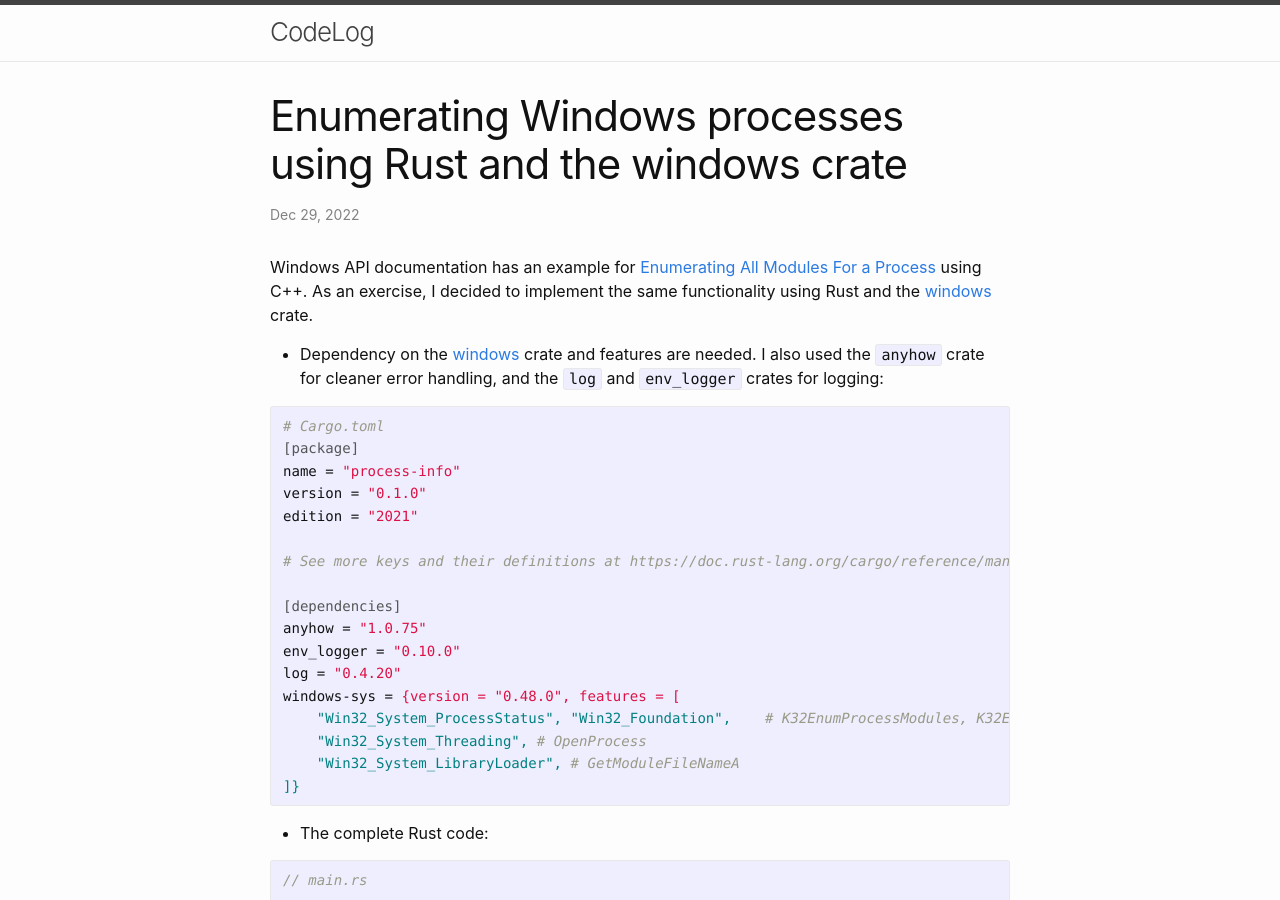
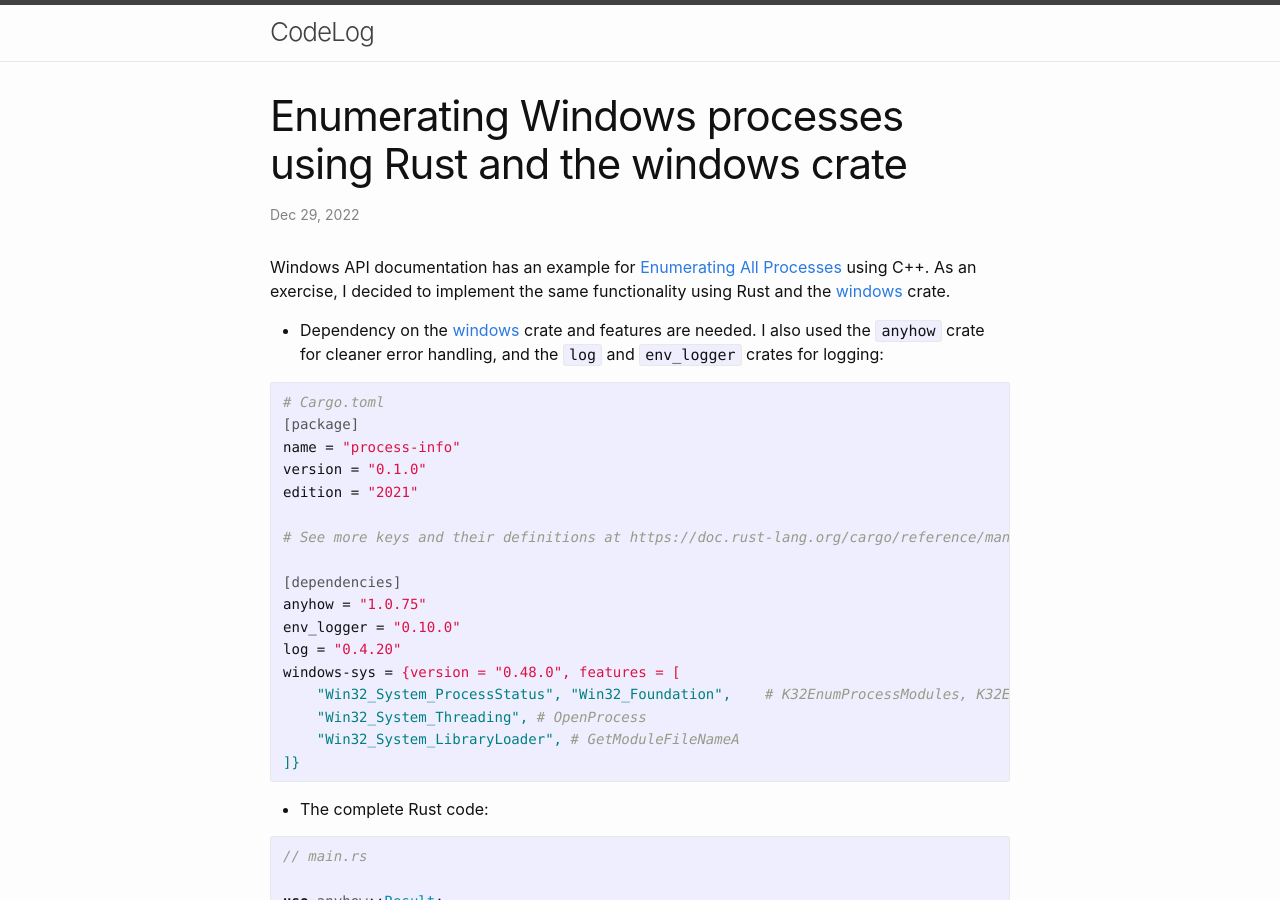
Before and after one commit to bazizi/bazizi.github.io, a Jekyll site: the page built from _posts/2022-12-29-enumerating-windows-processes-using-Rust.md, in a window 1280 px wide and 900 px high. Built offline with Jekyll 4.4.1, drawn with Linux system fonts in a browser that asks for light colours.

Commit message:
fix incorrect link

````diff
--- a/_posts/2022-12-29-enumerating-windows-processes-using-Rust.md
+++ b/_posts/2022-12-29-enumerating-windows-processes-using-Rust.md
@@ -7,7 +7,7 @@
 - Rust
 ---
 
-Windows API documentation has an example for [Enumerating All Modules For a Process](https://learn.microsoft.com/en-us/windows/win32/psapi/enumerating-all-modules-for-a-process) using C++. As an exercise, I decided to implement the same functionality using Rust and the  [windows](https://docs.rs/crate/windows-sys/latest) crate.
+Windows API documentation has an example for [Enumerating All Processes](https://learn.microsoft.com/en-us/windows/win32/psapi/enumerating-all-processes) using C++. As an exercise, I decided to implement the same functionality using Rust and the  [windows](https://docs.rs/crate/windows-sys/latest) crate.
 
 
 - Dependency on the [windows](https://docs.rs/crate/windows-sys/latest) crate and features are needed. I also used the `anyhow` crate for cleaner error handling, and the `log` and `env_logger` crates for logging:
@@ -269,7 +269,7 @@
 
 ```
 
-The above Rust implementation is a bit more verbose compared to the [original C++ code](https://learn.microsoft.com/en-us/windows/win32/psapi/enumerating-all-modules-for-a-process) because it checks the required buffer size after calling `EnumProcesses` and resizes the buffer dynamically and retries (if needed).
+The above Rust implementation is a bit more verbose compared to the [original C++ code](https://learn.microsoft.com/en-us/windows/win32/psapi/enumerating-all-processes) because it checks the required buffer size after calling `EnumProcesses` and resizes the buffer dynamically and retries (if needed).
 
 The output of running `set RUST_LOG=process_info && cargo run` in `debug` build looks like the following:
 
````
